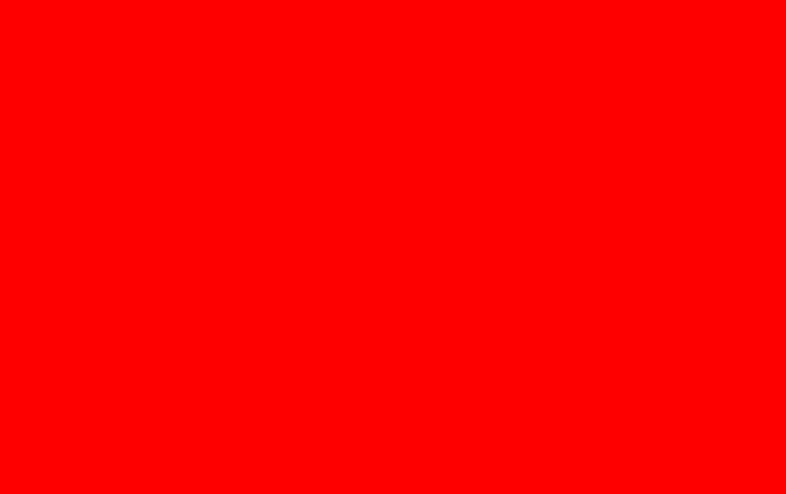
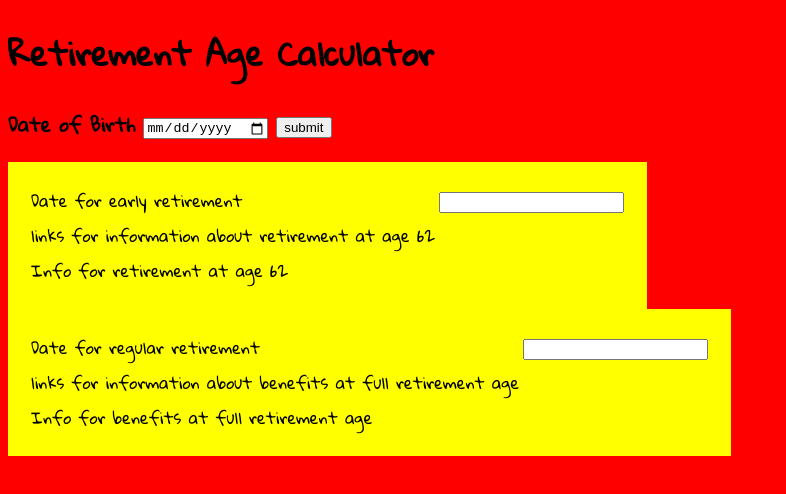
Before and after one commit to erinpagemd/retirement_age, a plain HTML site: page index.html in a window 1280 px wide. Shown: the whole page, without its empty margins (0-786 px from the left). Drawn offline with Linux system fonts and the light colour scheme.

Commit message:
initial commit

```diff
--- a/css/style.css
+++ b/css/style.css
@@ -1,3 +1,15 @@
+@import url(http://fonts.googleapis.com/css?family=Gloria+Hallelujah);
+
 body{
+  font-family: 'Gloria Hallelujah', cursive;
   background-color: red;
 }
+
+table{
+  background-color: yellow;
+  padding: 20px;
+}
+
+tr{
+  padding: 10px;
+}
--- a/index.html
+++ b/index.html
@@ -2,10 +2,45 @@
 <html>
   <head>
     <meta charset='utf-8'>
-    <title>Title for the page</title>
+    <title>Retirement Age Calculator</title>
     <link rel='stylesheet' href='css/style.css'>
   </head>
   <body>
+    <header>
+      <h1>Retirement Age Calculator</h1>
+    </header>
+
+    <form>
+      <h3>Date of Birth <input type='date'>
+      <input type='button' value='submit'>
+      </h3>
+    </form>
+
+    <table id='early'>
+      <tr>
+        <td>Date for early retirement</td>
+        <td><input type='text'></td>
+      </tr>
+      <tr>
+        <td>links for information about retirement at age 62</td>
+      </tr>
+      <tr>
+        <td>Info for retirement at age 62</td>
+      </tr>
+    </table>
+
+    <table id='full'>
+      <tr>
+        <td>Date for regular retirement</td>
+        <td><input type='text' name='bday'></td>
+      </tr>
+      <tr>
+        <td>links for information about benefits at full retirement age</td>
+      </tr>
+      <tr>
+        <td>Info for benefits at full retirement age</td>
+      </tr>
+    </table>
 
     <script src='js/jquery-2.1.1.min.js'></script>
     <script src='js/main.js'></script>
```
Also changed, not shown: 1 other file.
